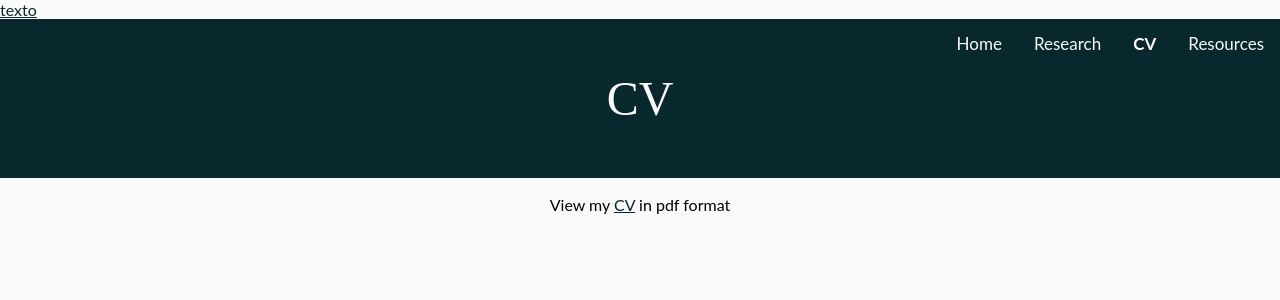
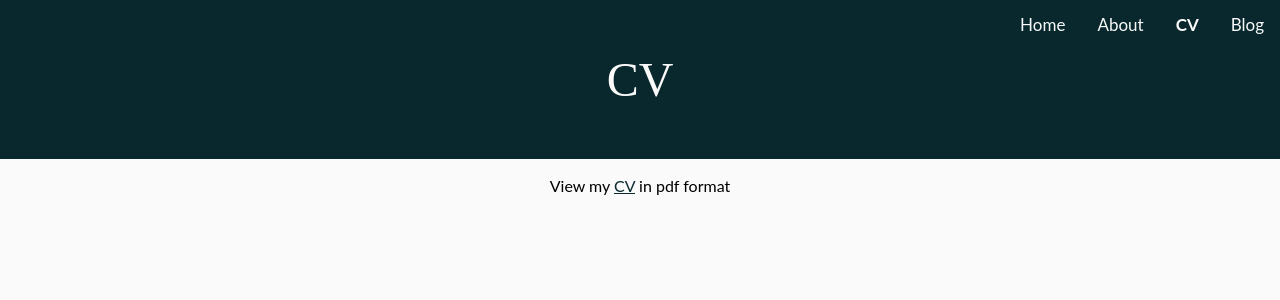
Before and after one commit to fernandezpab/fernandezpab.github.io, a Jekyll site: the page cv/cv.html, which Jekyll copies as it is, in a window 1280 px wide. Shown: the top 300 px of the page. Built offline with Jekyll 4.4.1, drawn with Linux system fonts in a browser that asks for light colours; some web fonts are replaced.

Commit message:
Update cv.html

```diff
--- a/cv/cv.html
+++ b/cv/cv.html
@@ -3,7 +3,6 @@
 <head>
 
 <title>Pablo Fernandez's CV</title>
-   <a href="https://fernandezpab.github.io/cv/CV.pdf">texto</a>
    <meta charset="utf-8"/>
 <link rel="stylesheet" type="text/css" href="qstyle.css">
 
@@ -46,9 +45,9 @@ function myFunction() {
 		<div class="topnav">
 			<div class="topnav2" id="myTopnav">
 				<a href="index.html">Home</a>
-			  <a href="research.html">Research</a>
+			  <a href="about.html">About</a>
 			  <a class="active" href="cv.html">CV</a>
-			  <a href="teaching.html">Resources</a>
+			  <a href="blog.html">Blog</a>
 			  <a href="javascript:void(0);" style="font-size:15px;" class="icon" onclick="myFunction()">&#9776;</a>
 			</div>
 		</div>
@@ -62,7 +61,7 @@ function myFunction() {
 
 <div style="width:100%">
 	<div style="max-width:1200px;margin:0px auto;padding: 1px 20px;text-align:center">
-		<p>View my <a href="https://fqroldan.github.io/resources/CV-Roldan.pdf">CV</a> in pdf format</p>
+		<p>View my <a href="https://fernandezpab.github.io/cv/CV.pdf">CV</a> in pdf format</p>
 	</div>
 </div>
 
```
